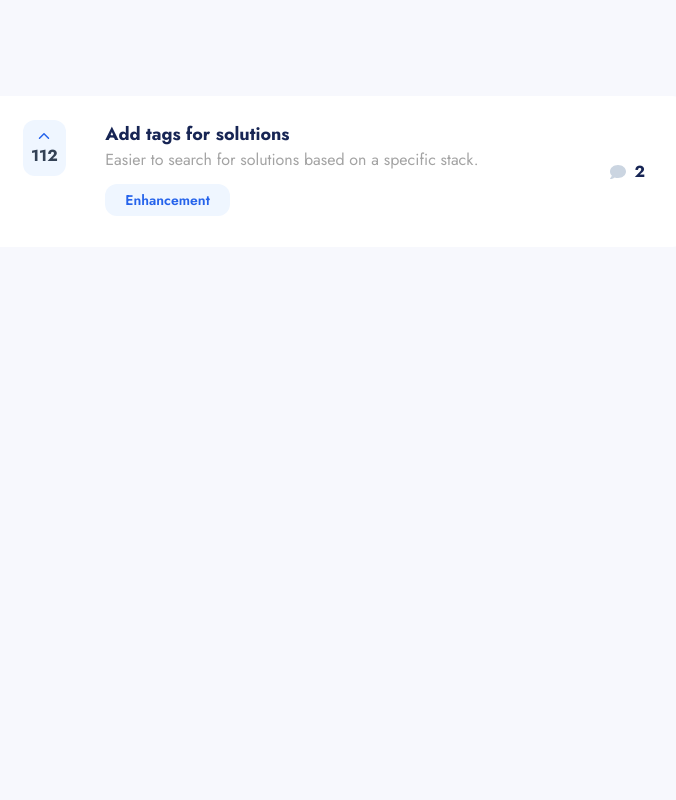
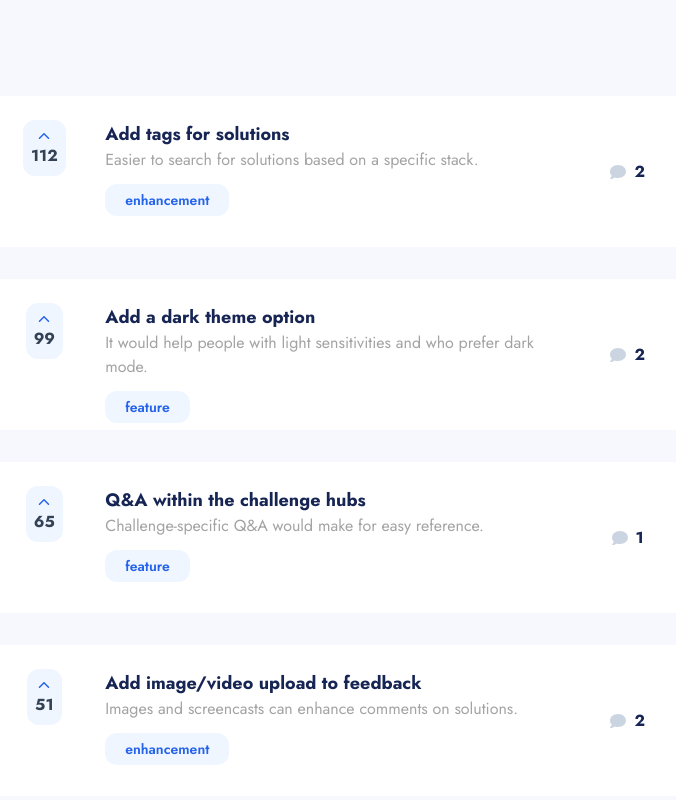
Before and after one commit to Kofi-eo/productfeedback, a Next.js app: page / in a window 1280 px wide. Shown: the top 800 px of the page, without its empty margins (304-980 px from the left). Built offline with nearby package versions, Linux system fonts and the light colour scheme.

Commit message:
push data to feedbackData

```diff
--- a/app/components/feedbackCard.jsx
+++ b/app/components/feedbackCard.jsx
@@ -2,33 +2,30 @@
 import React from 'react';
 import { IoIosArrowUp } from 'react-icons/io';
 import { FaComment } from 'react-icons/fa';
-import FeedbacksData from '../../public/data.json';
 
-const FeedbackCard = () => {
+const FeedbackCard = ({ data }) => {
+	const { title, description, upvotes, comments = [], category } = data;
+
 	return (
-		<div className='bg-white py-6 px-6 rounded-lg flex h-[151px] w-[689px] items-start text-slate-700 gap-8'>
+		<div className='bg-white py-6 px-6 rounded-lg flex h-[151px] min-w-[689px] items-start text-slate-700 gap-8'>
 			<div className=' w-[10%] flex items-center justify-start flex-col '>
 				<div className=' bg-blue-50 p-2 flex flex-col justify-center items-center rounded-xl w-fit'>
 					<IoIosArrowUp className='text-blue-600' />
-					<span className='font-bold'>112</span>
+					<span className='font-bold'>{upvotes}</span>
 				</div>
 			</div>
 			<div className='w-[80%]'>
-				<h1 className='font-bold text-blue-950 text-lg'>
-					Add tags for solutions
-				</h1>
-				<span className='text-neutral-400'>
-					Easier to search for solutions based on a specific stack.
-				</span>
+				<h1 className='font-bold text-blue-950 text-lg'>{title}</h1>
+				<span className='text-neutral-400'>{description}</span>
 				<div className='py-1 px-5 bg-blue-50 rounded-xl w-fit mt-3'>
 					<span className='text-blue-600 font-semibold text-sm'>
-						Enhancement
+						{category}
 					</span>
 				</div>
 			</div>
 			<div className='w-[10%] h-[100%] flex justify-center items-center text-slate-300 gap-x-2'>
 				<FaComment />
-				<span className='text-blue-950 font-bold '>2</span>
+				<span className='text-blue-950 font-bold '>{comments.length}</span>
 			</div>
 		</div>
 	);
--- a/app/page.js
+++ b/app/page.js
@@ -1,11 +1,14 @@
 import Image from 'next/image';
 import Link from 'next/link';
 import FeedbackCard from './components/feedbackCard';
+import fbDataMain from '../public/data.json';
 
 export default function Home() {
 	return (
-		<main className='flex min-h-screen flex-col items-center justify-between p-24 bg-[#F7F8FD]'>
-			<FeedbackCard />
+		<main className='flex min-h-screen flex-col items-center justify-between p-24 bg-[#F7F8FD] gap-8'>
+			{fbDataMain?.productRequests.map((feedback, index) => (
+				<FeedbackCard key={index} data={feedback} />
+			))}
 		</main>
 	);
 }
```
